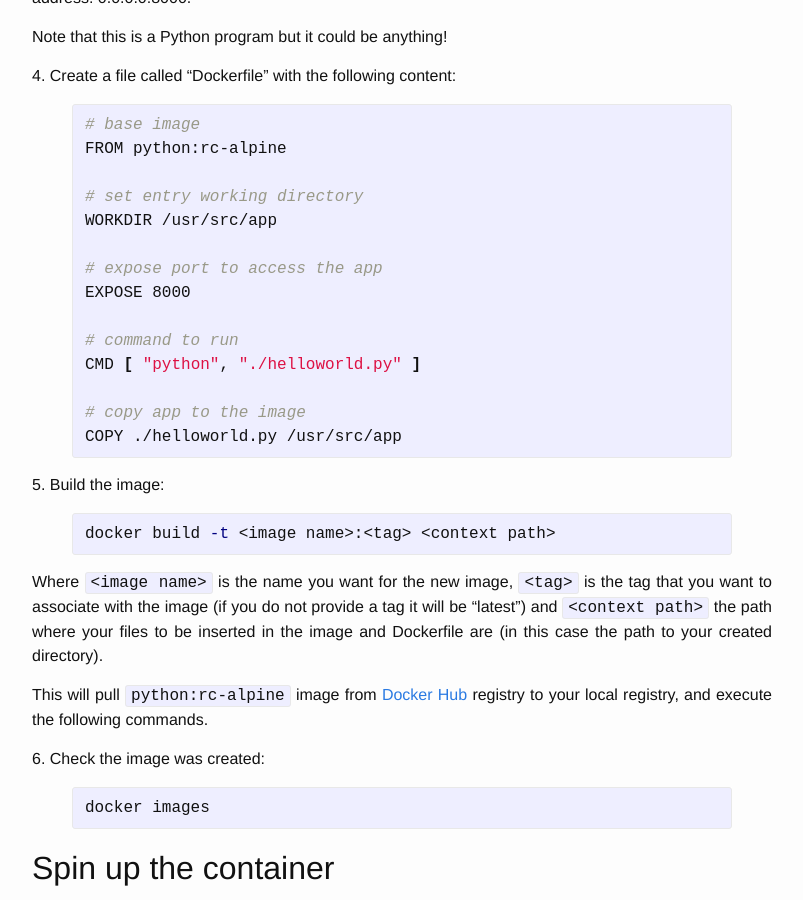
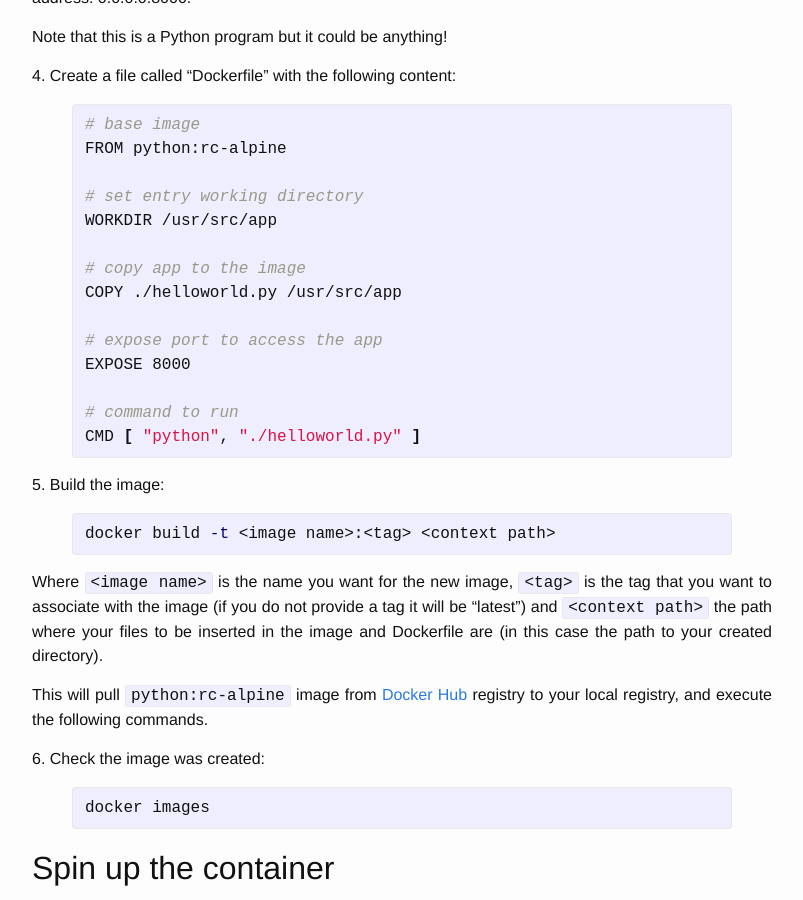
Before and after one commit to afbernardino/cheatsheets, a Jekyll site: the page built from _posts/docker/2018-02-09-Spinning-up-the-first-Docker-container.md, in a window 1280 px wide and 900 px high, scrolled down 1774 px. Shown: the whole window, without its empty margins (238-1041 px from the left). Built offline with Jekyll 4.4.1, drawn with Linux system fonts in a browser that asks for light colours.

Commit message:
minor changes to better comprehension

```diff
--- a/_posts/docker/2018-02-09-Spinning-up-the-first-Docker-container.md
+++ b/_posts/docker/2018-02-09-Spinning-up-the-first-Docker-container.md
@@ -87,14 +87,14 @@ FROM python:rc-alpine
 # set entry working directory
 WORKDIR /usr/src/app
 
+# copy app to the image
+COPY ./helloworld.py /usr/src/app
+
 # expose port to access the app
 EXPOSE 8000
 
 # command to run
 CMD [ "python", "./helloworld.py" ]
-
-# copy app to the image
-COPY ./helloworld.py /usr/src/app
 {% endhighlight %}
 
 5\. Build the image:
```
